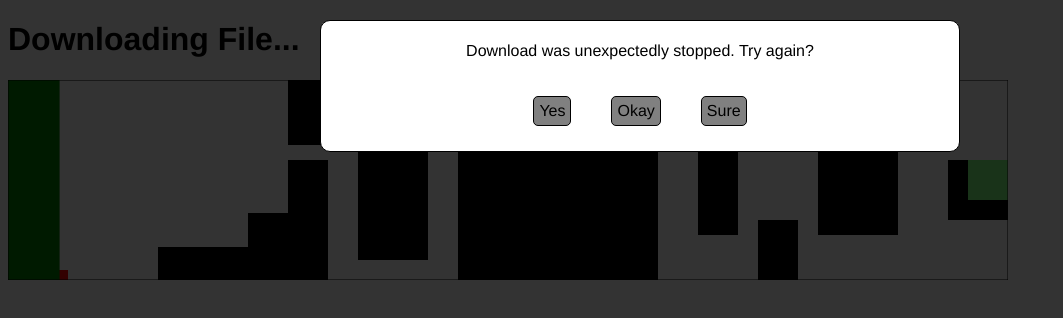
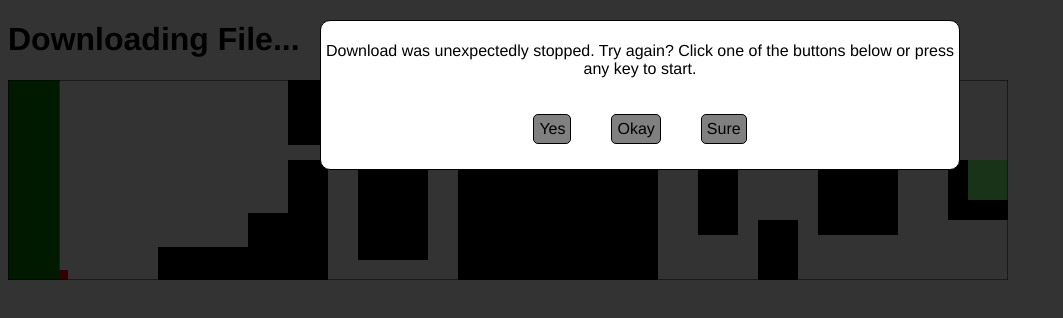
Before and after one commit to cam-a/ludum-dare-27, a plain HTML site: page index.html in a window 1280 px wide. Both pictures are taken after a click on the element "Yes". Shown: the whole page, without its empty margins (0-1063 px from the left). Drawn offline with Linux system fonts and the light colour scheme.

Commit message:
game is functional

```diff
--- a/index.html
+++ b/index.html
@@ -56,16 +56,16 @@
     <canvas id='viewport' width='800' height='600'></canvas>
     <div id='overlay'></div>
     <div class='prompt' id='start'>
-      <p>Are you sure you want to download the file '<span>harmless.exe</span>' ?<br>Press enter or click one of the buttons below.</p>
-      <div class='button'>Yes</div><div class='button'>Okay</div><div class='button'>Sure</div>
+      <p>Are you sure you want to download the file '<span>harmless.exe</span>' ?<br>Click one of the buttons below or press any key to start.</p>
+      <div class='button startgame'>Yes</div><div class='button startgame'>Okay</div><div class='button startgame'>Sure</div>
     </div>
     <div class='prompt' id='success'>
       <p>File was successfully downloaded!</p>
-      <div class='button'>Download again</div><div class='button'>Download another file</div>
+      <div class='button startgame'>Download again</div><div class='button nextgame'>Download another file</div>
     </div>
     <div class='prompt' id='fail'>
-      <p>Download was unexpectedly stopped. Try again?</p>
-      <div class='button'>Yes</div><div class='button'>Okay</div><div class='button'>Sure</div>
+      <p>Download was unexpectedly stopped. Try again? Click one of the buttons below or press any key to start.</p>
+      <div class='button startgame'>Yes</div><div class='button startgame'>Okay</div><div class='button startgame'>Sure</div>
     </div>
     <script src='scripts/jquery.min.js'></script>
     <script src='scripts/levels.js'></script>
--- a/scripts/levels.js
+++ b/scripts/levels.js
@@ -32,17 +32,26 @@ function startLevel(number, player) {
   $('#overlay').css('display', 'none');
   $('.prompt').css('display', 'none');
   currentLevel = levels[number];
+  currentLevel.loadingBar.width = 0;
   player.x = currentLevel.playerX;
   player.y = currentLevel.playerY;
+  player.safe = false;
+  player.vx = 0;
+  player.vy = 0;
   file = filenames[Math.floor(Math.random()*filenames.length)];
   gameRunning = true;
 }
 
 var elapsedSeconds, willCollide;
 function updateLevel(dt, player) {
-  if (areColliding(currentLevel.safeZone, player)) winGame();
-  if (areColliding(currentLevel.loadingBar, player)) loseGame();
-  if (currentLevel.loadingBar.width < 1000) currentLevel.loadingBar.width += dt/10;
+  if (areColliding(currentLevel.safeZone, player)) player.safe = true;
+  if (areColliding(currentLevel.loadingBar, player) && !player.safe) loseGame();
+  if (currentLevel.loadingBar.width < 1000) {
+    currentLevel.loadingBar.width += dt/10;
+  }
+  else {
+    winGame();
+  }
 
   elapsedSeconds = dt/1000;
 
--- a/scripts/main.js
+++ b/scripts/main.js
@@ -17,8 +17,12 @@ function setup() {
   viewport.width = width;
   viewport.height = height;
 
-  $('.button').click(function() {
+  $('.startgame').click(function() {
     startLevel(0, player);
+  });
+  $(window).keyup(function() {
+    if (!gameRunning)
+      startLevel(0, player);
   });
 }
 function start() {
--- a/scripts/player.js
+++ b/scripts/player.js
@@ -13,7 +13,8 @@ var player = {
   jumpDecel:0.5,
   jumpedOnKeyPress:false,
   airborne:false,
-  collidingOn:{top:false, bottom:false, left:false, right:false}
+  collidingOn:{top:false, bottom:false, left:false, right:false},
+  safe: false
 };
 
 var keysDown = {};
```
